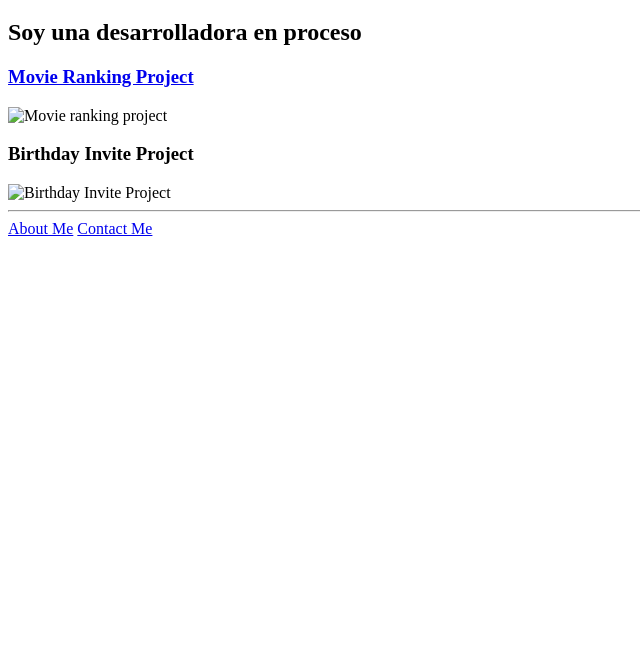
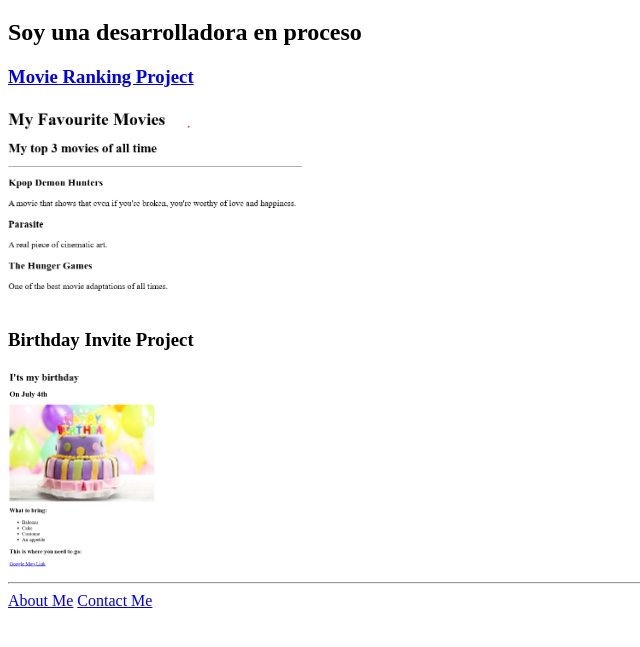
Before and after one commit to arzafatimag/html-portfolio, a plain HTML site: page index.html in a window 1280 px wide. Shown: the part 61-708 px from the top of the page, without its empty margins (0-640 px from the left). Drawn offline with Linux system fonts and the light colour scheme.

Commit message:
Update index.html

```diff
--- a/index.html
+++ b/index.html
@@ -8,11 +8,11 @@
 <body>
     <h1>Fátima Arza's Portfolio</h1>
     <h2>Soy una desarrolladora en proceso</h2>
-    <h3><a href="./public/movie-ranking.html">Movie Ranking Project</a></h3>
-    <img src="./assets/images/my-movie-ranking.png" height="200" alt="Movie ranking project">
-    <h3><a href="./public/birthday-invite.html"></a>Birthday Invite Project</h3>
-    <img src="./assets/images/my-birthday-invite.png" height="200" alt="Birthday Invite Project">
+    <h3><a href="./movie-ranking.html">Movie Ranking Project</a></h3>
+    <img src="./my-movie-ranking.png" height="200" alt="Movie ranking project">
+    <h3><a href="./birthday-invite.html"></a>Birthday Invite Project</h3>
+    <img src="./my-birthday-invite.png" height="200" alt="Birthday Invite Project">
     <hr>
-    <a href="./public/about.html">About Me</a> <a href="./public/contact.html">Contact Me</a>
+    <a href="./about.html">About Me</a> <a href="./contact.html">Contact Me</a>
 </body>
 </html>
```
